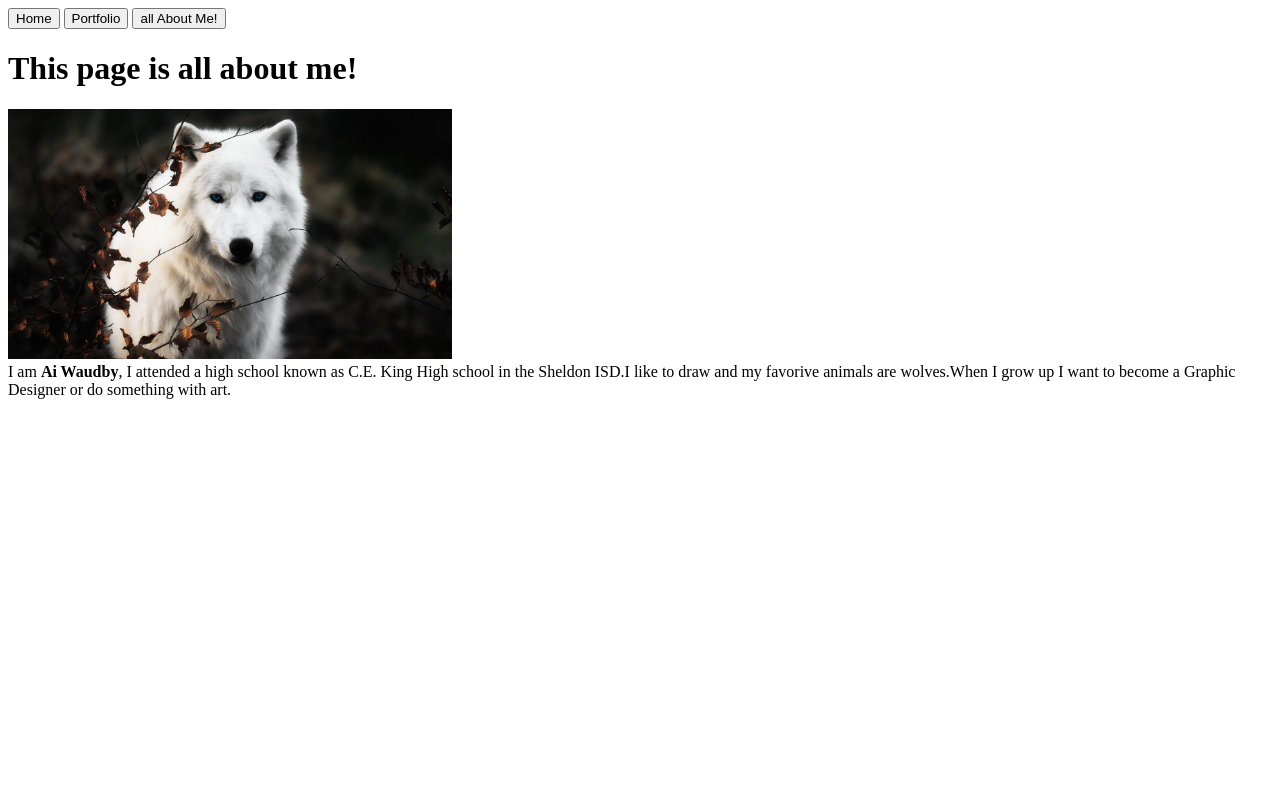
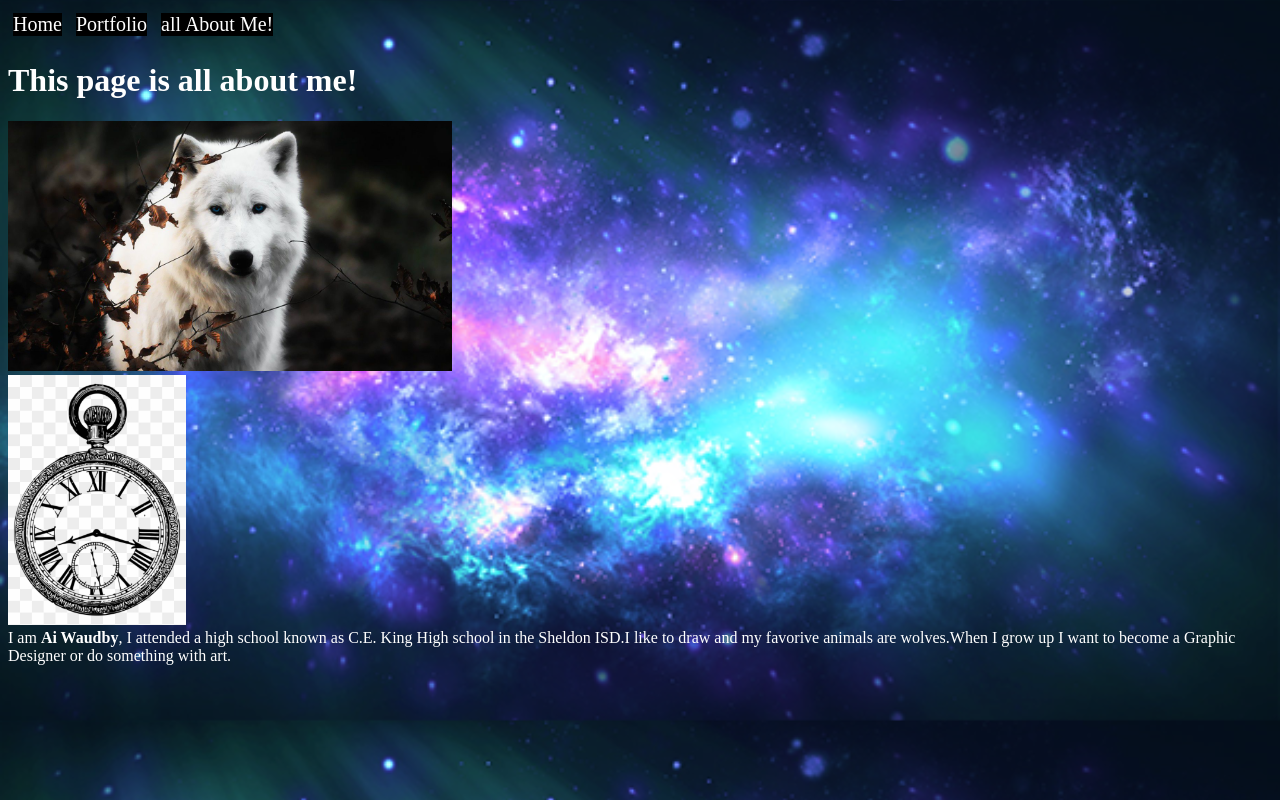
Before and after one commit to AiWaudby/AiWaudby.github.io, a plain HTML site: page all_about_me.html in a window 1280 px wide. Drawn offline with Linux system fonts and the light colour scheme.

Commit message:
added css styles

```diff
--- /dev/null
+++ b/Styles.CSS
@@ -0,0 +1,23 @@
+body {
+    background-image: url('images/Galaxy.png');
+    color: #FFFFFF;
+    background-size: cover;
+    text-align: left;
+    vertical-align: bottom;
+    text-shadow: #000000;
+}
+.button {
+    background-color: #000000;
+    border: none;
+    color: white;
+    text-align: center;
+    text-decoration: none;
+    display: inline-block;
+    font-size: 20px;
+    margin: 5px 5px;
+    cursor: pointer;
+}
+    div {
+    padding-left: 20px;
+    padding-right: 20px;
+}
--- a/all_about_me.html
+++ b/all_about_me.html
@@ -3,13 +3,15 @@
     <head>
         <meta charset="utf-8">
         <title>Portfolio</title>
+        <link rel="stylesheet" href="Styles.CSS">
     </head>
     <body>
-        <a href="index.html"><button>Home</button></a>
-        <a href="portfolio.html"><button>Portfolio</button></a>
-        <a href="all_about_me.html"><button>all About Me!</button></a>
+        <a href="index.html"class="button">Home</button></a>
+        <a href="portfolio.html"class="button">Portfolio</button></a>
+        <a href="all_about_me.html"class="button">all About Me!</button></a>
         <h1>This page is all about me!</h1>
         <img src="images/white_wolf.png" height="250"><br>
+        <img src="images/Pocket_watch.png" height="250"><br>
         I am <b> Ai Waudby</b>, I attended a high school known as C.E. King High school in the Sheldon ISD.I like to draw and my favorive animals are wolves.When I grow up I want to become a Graphic Designer or do something with art.
     </body>
 </html>
```
Also changed, not shown: index.html (+4 -3 lines), portfolio.html (+4 -3 lines), images/Galaxy.png (added), images/Pocket_watch.png (added), 1 other file.
